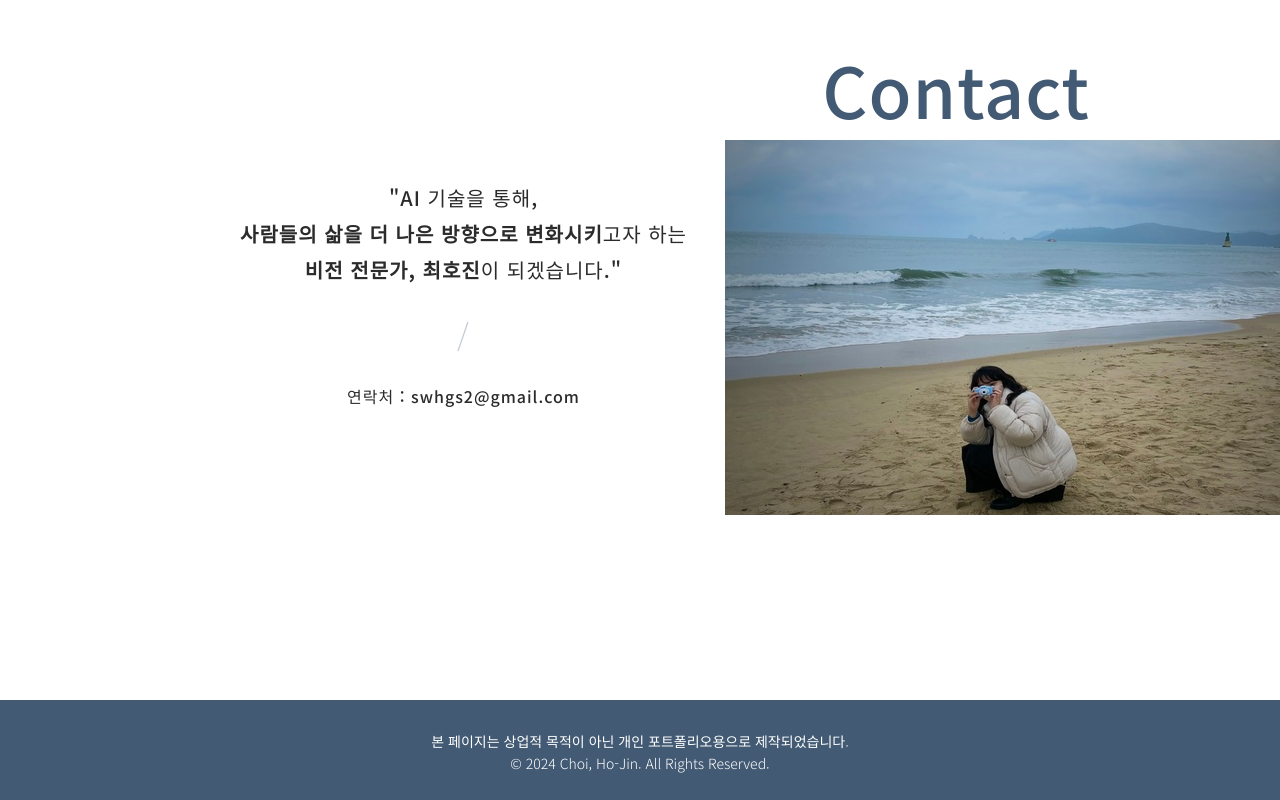
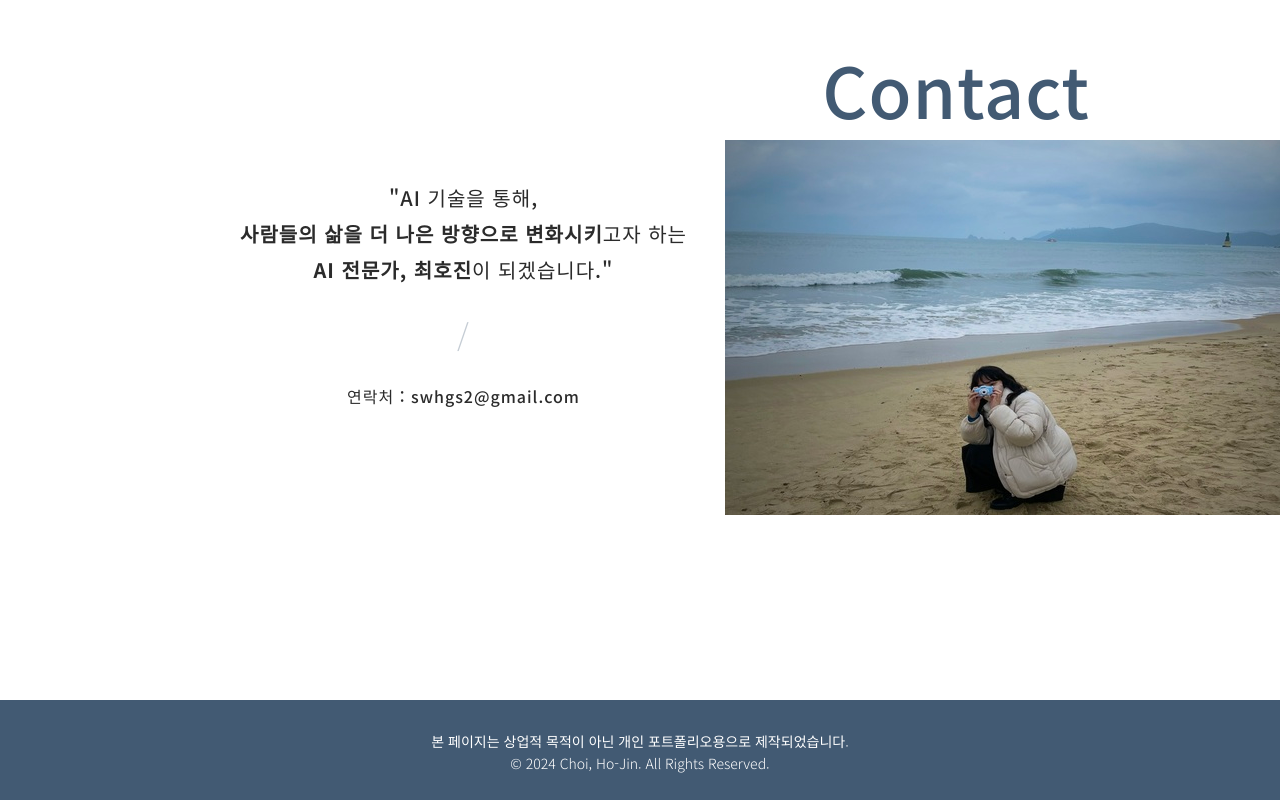
Before and after one commit to hoiho2/portfolio, a plain HTML site: page index.html in a window 1280 px wide. Shown: the part 4960-5760 px from the top of the page. Drawn offline with nearby package versions, Linux system fonts and the light colour scheme; a script that the page names is missing.

Commit message:
4 commit

```diff
--- a/index.html
+++ b/index.html
@@ -278,7 +278,7 @@
         <p>
           "AI 기술을 통해,<br>
           <strong> 사람들의 삶을 더 나은 방향으로 변화시키</strong>고자 하는<br>
-          <strong>비전 전문가, 최호진</strong>이 되겠습니다."
+          <strong>AI 전문가, 최호진</strong>이 되겠습니다."
         </p>
         <p>
           연락처 : swhgs2@gmail.com<br>
```
